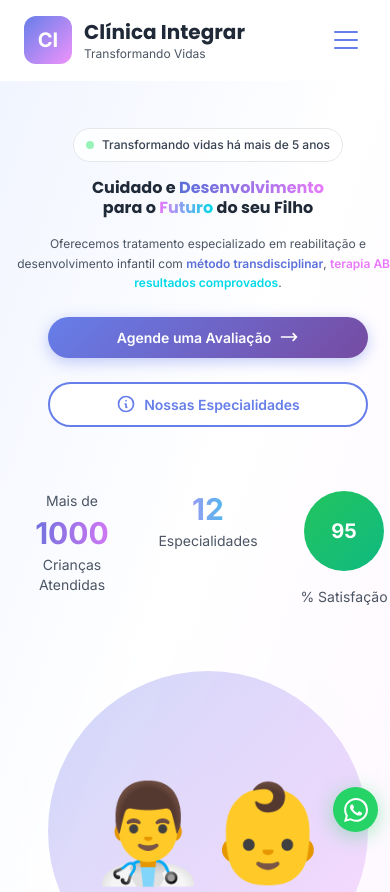
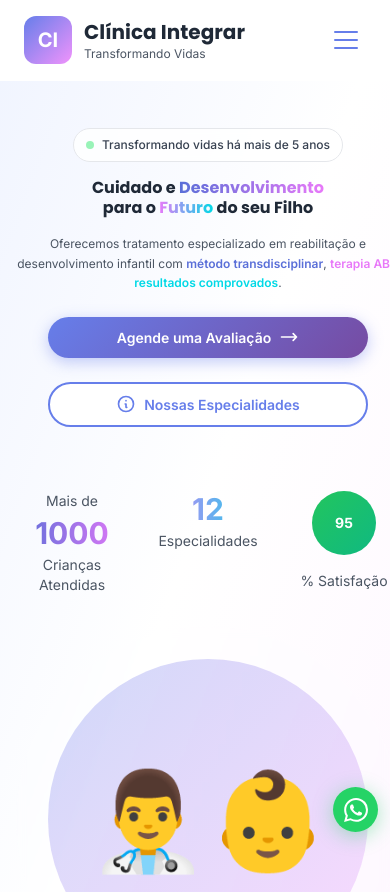
Before and after one commit to eduardosilvaedias/clinica-integrar-v2, a plain HTML site: page index.html in a window 390 px wide. Shown: the top 892 px of the page. Drawn offline with nearby package versions, Linux system fonts and the light colour scheme.

Commit message:
fix: ajuste do círculo e fonte do 95% Satisfação para responsividade máxima

```diff
--- a/index.html
+++ b/index.html
@@ -313,8 +313,9 @@
                         </div>
                         <div class="text-center" data-aos="fade-up" data-aos-delay="300">
                             <div
-                                class="w-20 h-20 bg-gradient-to-br from-green-500 to-emerald-500 rounded-full flex items-center justify-center mx-auto mb-4 break-words">
-                                <span class="text-xl sm:text-2xl md:text-3xl text-white font-bold counter"
+                                class="w-16 h-16 sm:w-20 sm:h-20 bg-gradient-to-br from-green-500 to-emerald-500 rounded-full flex items-center justify-center mx-auto mb-4 break-words">
+                                <span
+                                    class="text-sm sm:text-xl md:text-2xl text-white font-bold counter text-center leading-tight"
                                     data-target="95">95%</span>
                             </div>
                             <p class="text-sm text-gray-600 mt-1">% Satisfação</p>
```
